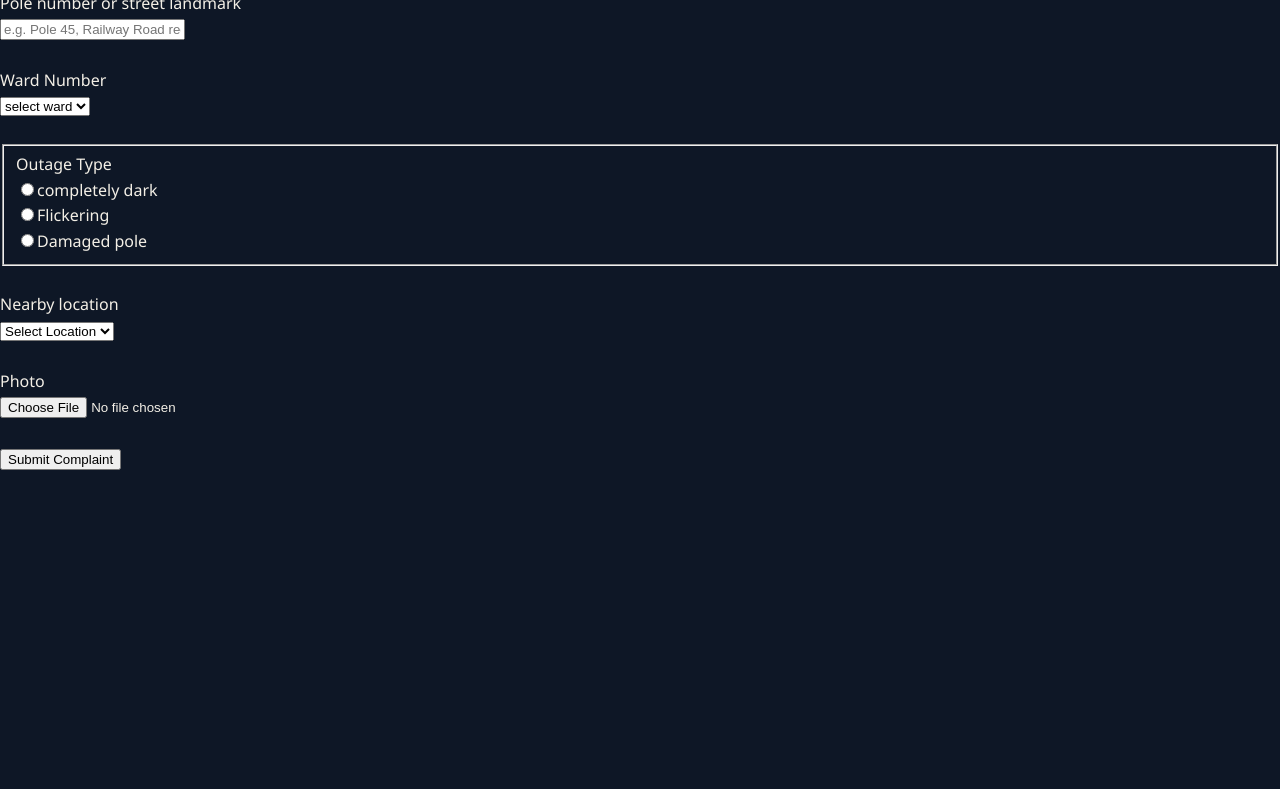
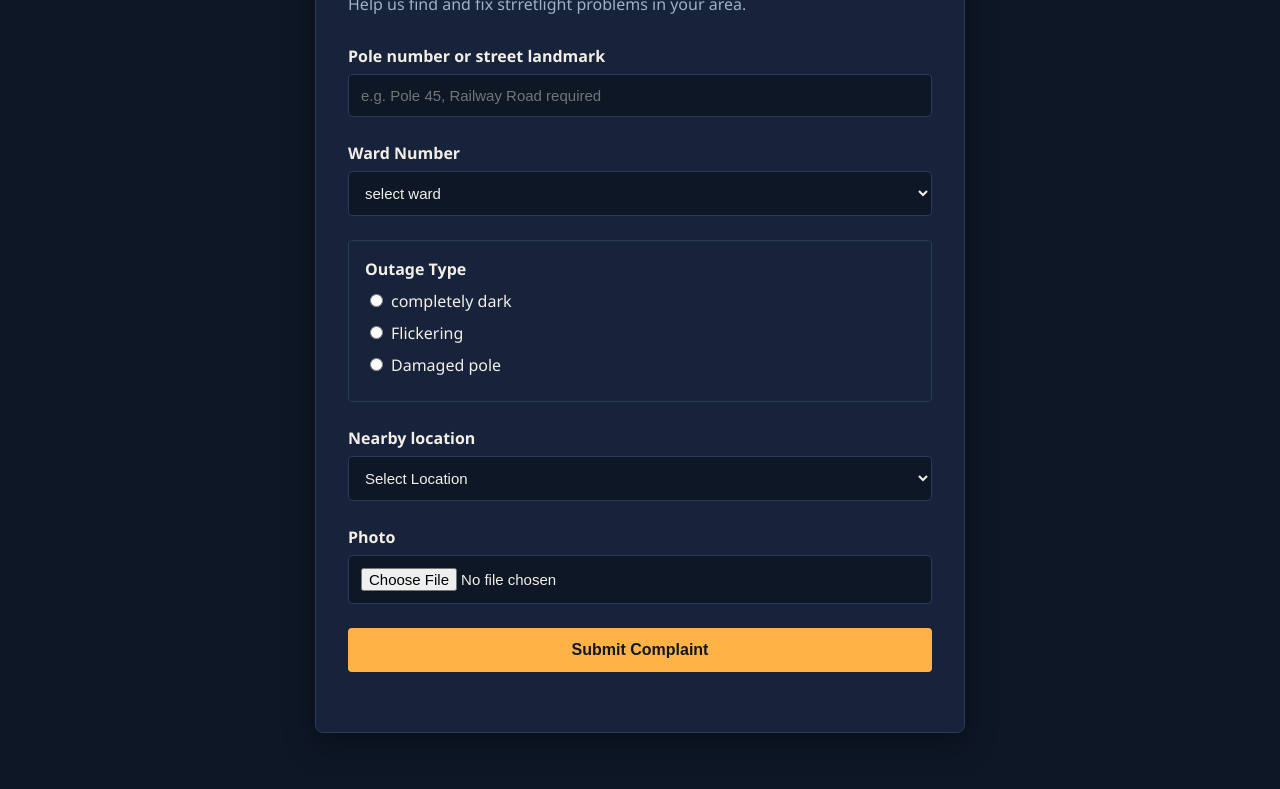
Before and after one commit to koushal4451/streetlight-project, a plain HTML site: page report.html in a window 1280 px wide. Shown: the part 240-1029 px from the top of the page. Before the commit the page ends 800 px from the top, so only its background shows below. Drawn offline with Linux system fonts and the light colour scheme; files that its build step writes are made by us from their sources; files whose address does not match are found by name.

Commit message:
report.css

```diff
--- a/report.css
+++ b/report.css
@@ -1,2 +1,117 @@
+/* report.css - tere apne HTML ke hisaab se (HTML me kuch change nahi karna) */
+
+/* Padding ko width ke andar ginna, taaki sab boxes barabar chaude rahein */
+* {
+  box-sizing: border-box;
+}
+
+/* Poora page: raat jaisa dark background (width limit yahan nahi, taaki header poori width le) */
+body {
+  margin: 0;
+  background: #0e1726;
+  color: #f3efe6;
+  font-family: "Segoe UI", Arial, sans-serif;
+  line-height: 1.5;
+}
+
+/* Form ka box: 650px chaudai, page ke beech me (margin auto) */
+.report-page {
+  max-width: 650px;
+  margin: 40px auto 56px;
+  padding: 32px;
+  background: #16233a;
+  border: 1px solid #2b3a55;
+  border-radius: 8px;
+  box-shadow: 0 10px 30px rgba(0, 0, 0, 0.35);
+}
+
+/* Chhote screen par box kinaron se na chipke */
+@media (max-width: 700px) {
+  .report-page {
+    margin: 24px 16px 40px;
+    padding: 20px;
+  }
+}
+
+/* Heading aur chhota text */
+h2 {
+  margin: 0 0 6px;
+  color: #ffb347;
+  font-family: Georgia, "Times New Roman", serif;
+  font-size: 1.9rem;
+}
+
+p {
+  margin: 0 0 28px;
+  color: #9fb0c8;
+}
+
+/* Har field ka naam */
+label {
+  display: inline-block;
+  margin-bottom: 6px;
+  font-weight: bold;
+}
+
+/* Text box, dropdown aur file input */
+input[type="text"],
+input[type="file"],
+select {
+  width: 100%;
+  padding: 12px;
+  color: #f3efe6;
+  background: #0e1726;
+  border: 1px solid #2b3a55;
+  border-radius: 4px;
+  font-size: 15px;
+}
+
+/* Click karne par amber border */
+input[type="text"]:focus,
+input[type="file"]:focus,
+select:focus {
+  outline: none;
+  border-color: #ffb347;
+}
+
+/* Outage type wala box */
+fieldset {
+  margin: 0;
+  padding: 16px;
+  border: 1px solid #2b3a55;
+  border-radius: 4px;
+}
+
+/* Fieldset ka title (Outage Type) bold, baaki radio ke naam normal */
+fieldset label {
+  margin-bottom: 8px;
+  font-weight: normal;
+}
+
+fieldset label[for] {
+  font-weight: bold;
+}
+
+input[type="radio"] {
+  margin-right: 8px;
+  accent-color: #ffb347;
+}
+
+/* Submit button */
+button {
+  width: 100%;
+  padding: 13px;
+  border: none;
+  border-radius: 4px;
+  background: #ffb347;
+  color: #0e1726;
+  font-size: 16px;
+  font-weight: bold;
+  cursor: pointer;
+}
+
+button:hover {
+  background: #ffc673;
+}
 /* report.css  -  sirf Member 2 edit karega.
    Apni classes ke naam ke aage "report-" lagana (jaise report-box) */
```
